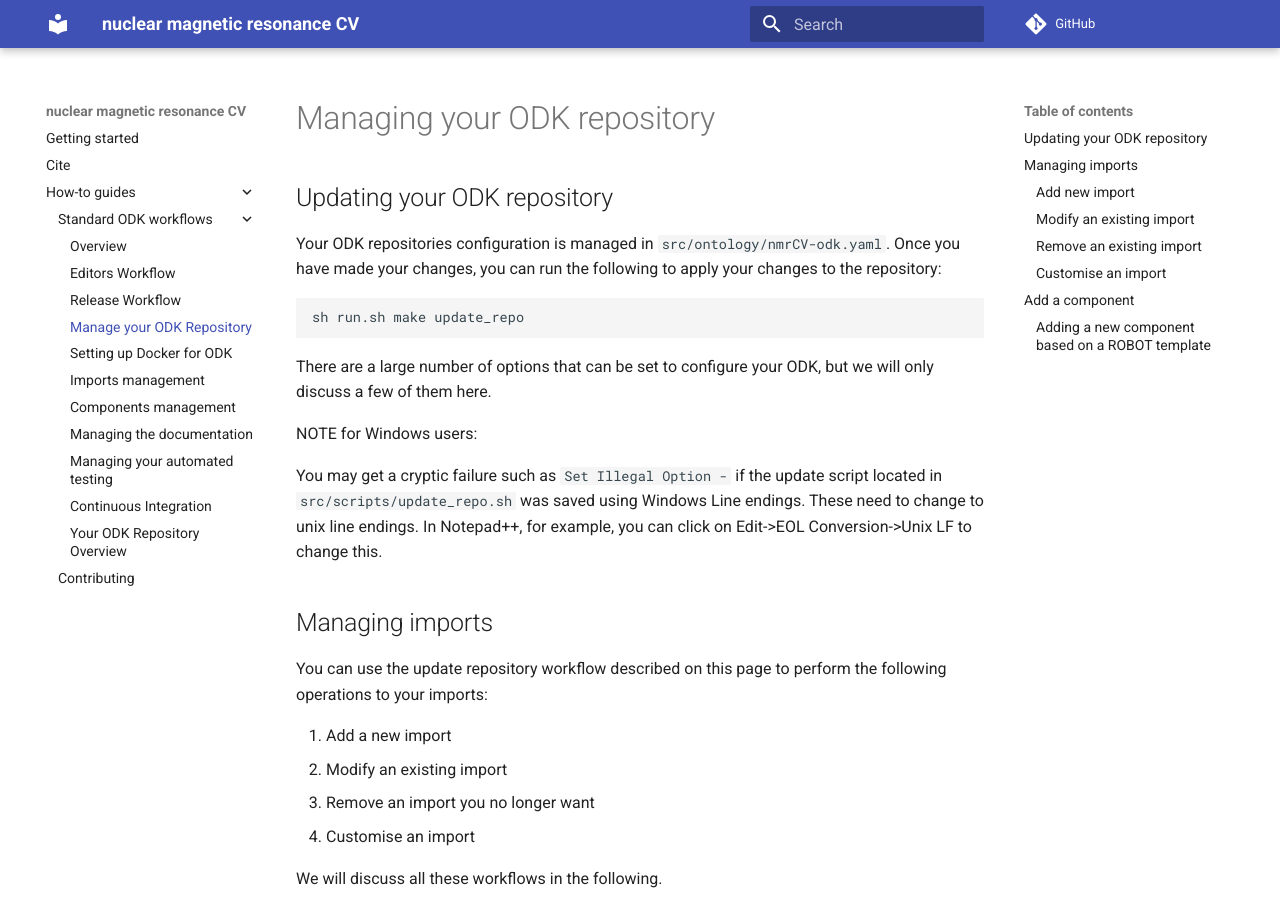
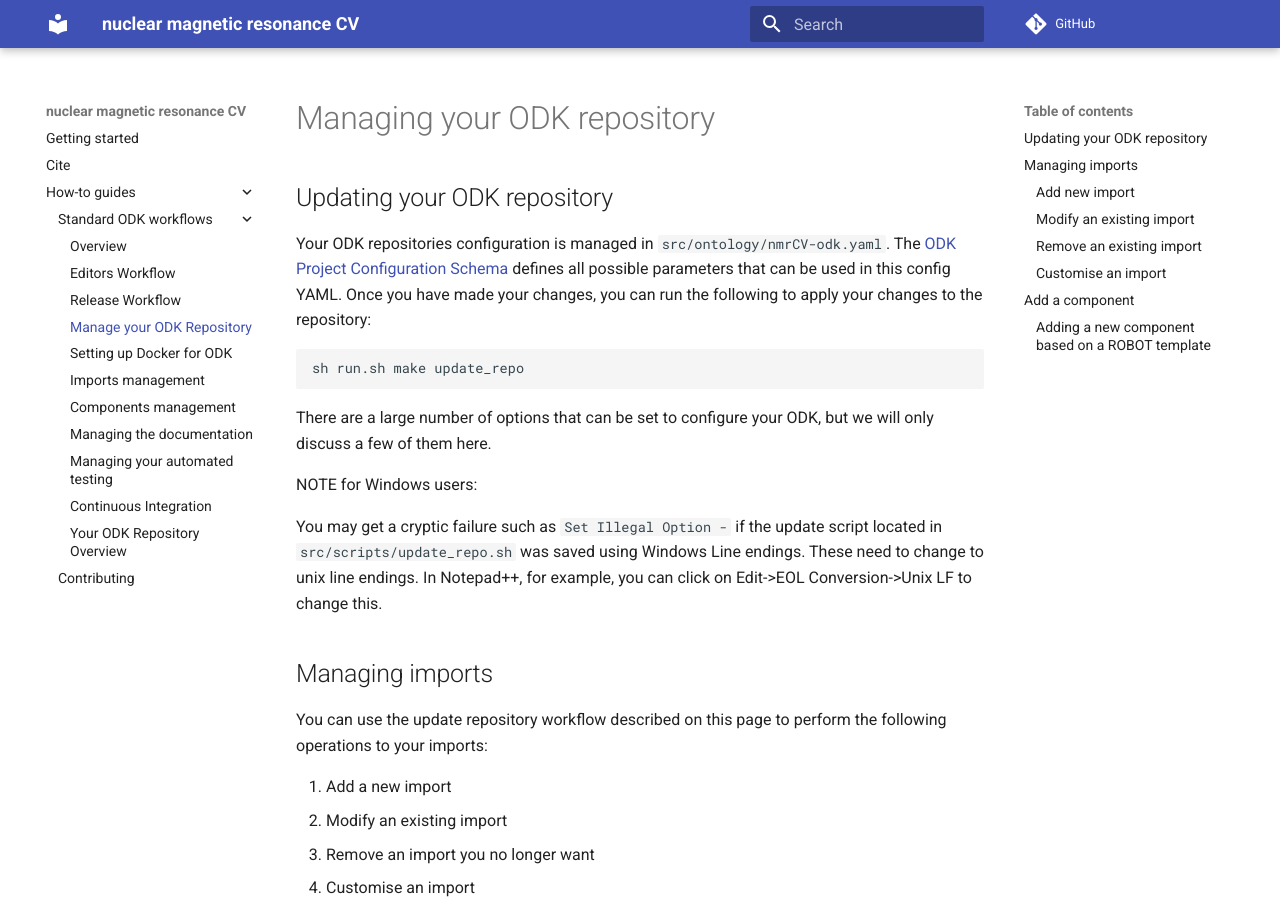
Before and after one commit to nmrML/nmrCV, an MkDocs documentation site: the page built from docs/odk-workflows/RepoManagement.md, in a window 1280 px wide and 900 px high. Built offline with MkDocs 1.6.1 and Material for MkDocs 9.7.7, drawn with Linux system fonts in a browser that asks for light colours; comment, search, counter and statistics services are not loaded.

Commit message:
Update to ODK 1.5

````diff
--- a/docs/odk-workflows/RepoManagement.md
+++ b/docs/odk-workflows/RepoManagement.md
@@ -2,7 +2,7 @@
 
 ## Updating your ODK repository
 
-Your ODK repositories configuration is managed in `src/ontology/nmrCV-odk.yaml`. Once you have made your changes, you can run the following to apply your changes to the repository:
+Your ODK repositories configuration is managed in `src/ontology/nmrCV-odk.yaml`. The [ODK Project Configuration Schema](https://github.com/INCATools/ontology-development-kit/blob/master/docs/project-schema.md) defines all possible parameters that can be used in this config YAML. Once you have made your changes, you can run the following to apply your changes to the repository:
 
 
 ```
````
Also changed, not shown: docs/odk-workflows/ManageDocumentation.md (line endings or trailing spaces), 6 other files.
